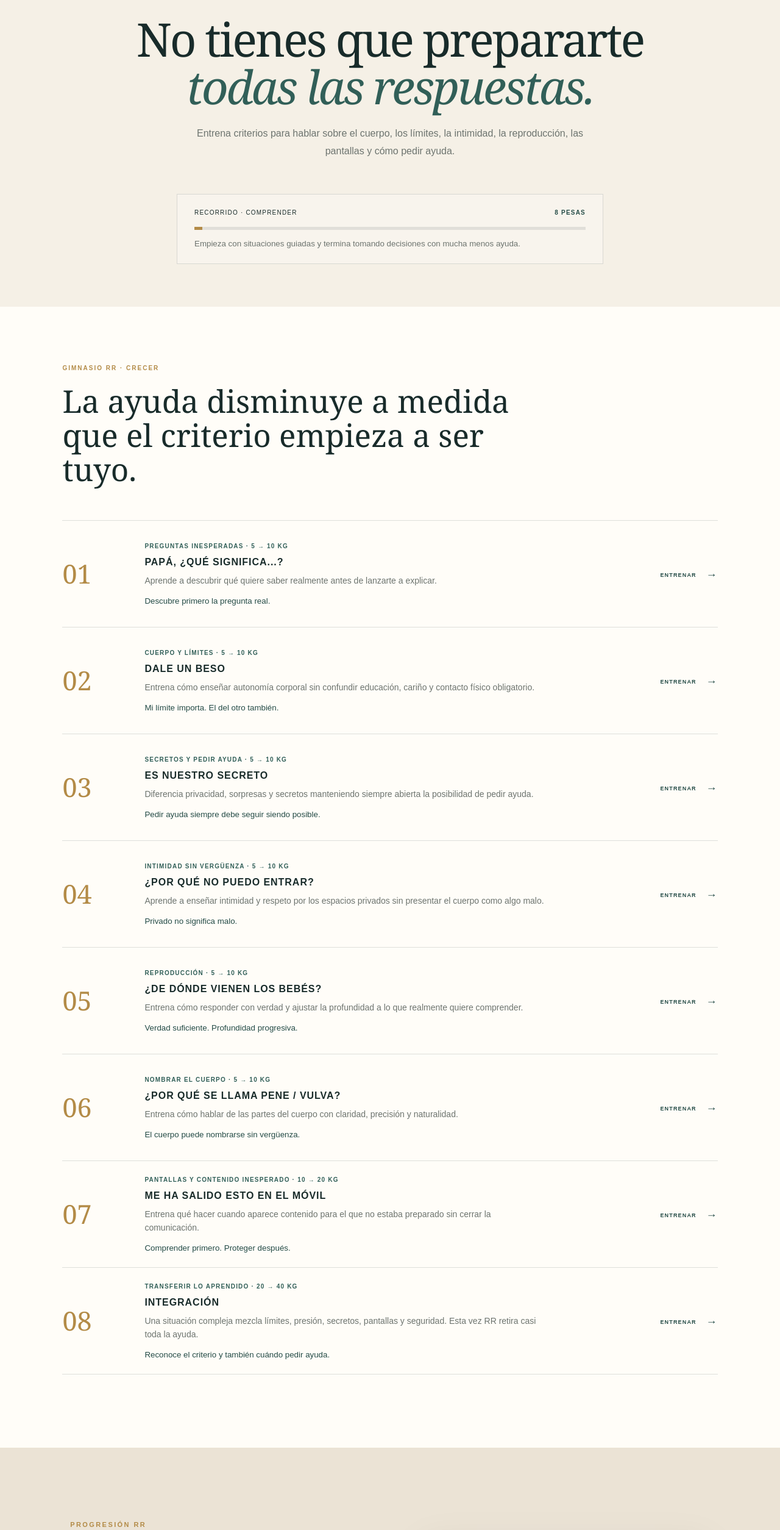
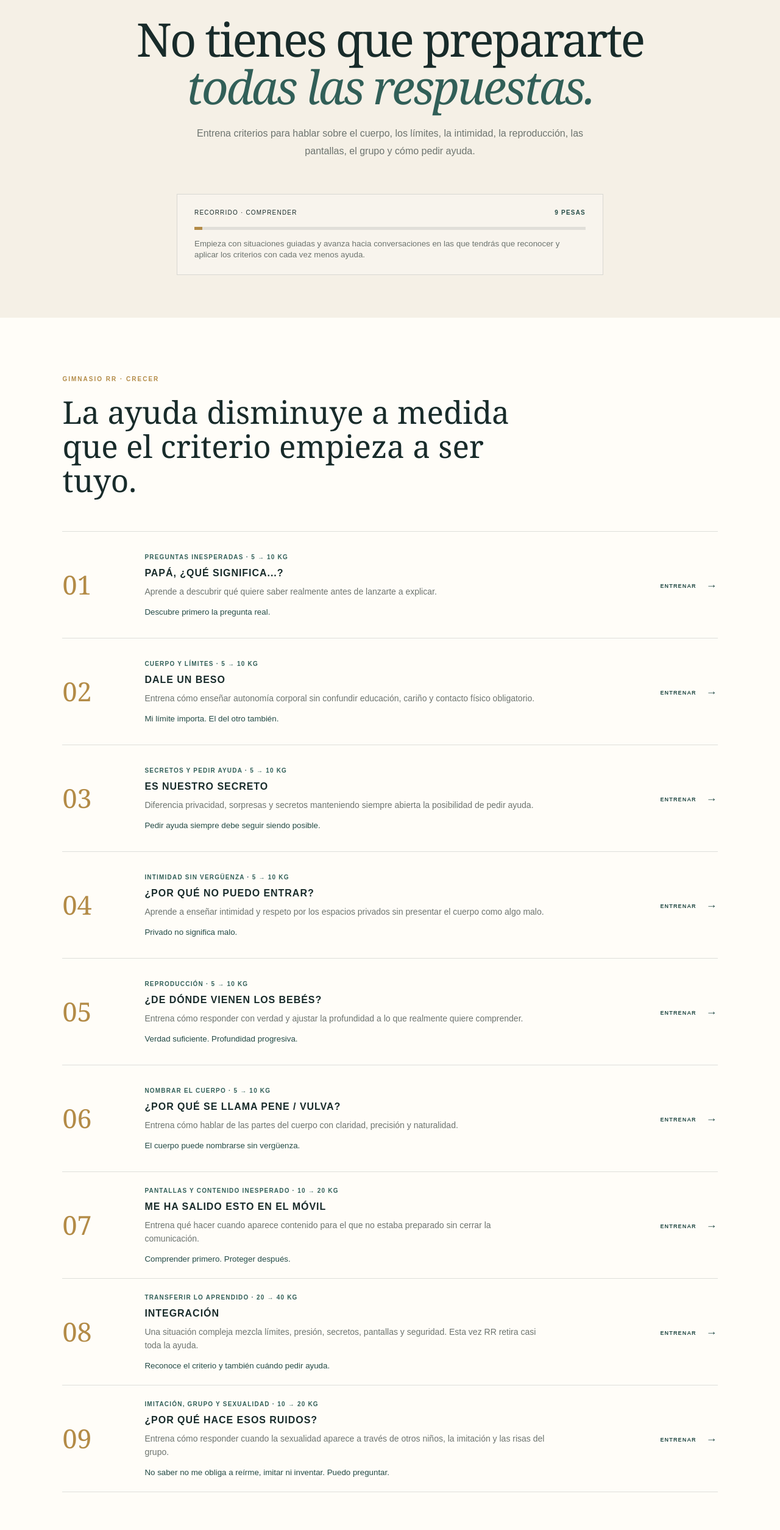
Before and after one commit to elpozo84/rr-crecer, a Next.js app: page /prepararme/7-9 in a window 1280 px wide. Shown: the part 236-2745 px from the top of the page at 61% size. Built offline with nearby package versions, Linux system fonts and the light colour scheme.

Commit message:
Update page.js

```diff
--- a/app/prepararme/7-9/page.js
+++ b/app/prepararme/7-9/page.js
@@ -81,6 +81,17 @@ const pesas = [
     aprendizaje: "Reconoce el criterio y también cuándo pedir ayuda.",
     href: "/prepararme/7-9/pesa-08",
   },
+  {
+    id: "09",
+    kg: "10 → 20 KG",
+    titulo: "¿POR QUÉ HACE ESOS RUIDOS?",
+    capacidad: "Imitación, grupo y sexualidad",
+    descripcion:
+      "Entrena cómo responder cuando la sexualidad aparece a través de otros niños, la imitación y las risas del grupo.",
+    aprendizaje:
+      "No saber no me obliga a reírme, imitar ni inventar. Puedo preguntar.",
+    href: "/prepararme/7-9/pesa-09",
+  },
 ];
 
 export default function Comprender79() {
@@ -89,7 +100,6 @@ export default function Comprender79() {
       <header className="header">
         <Link className="brand" href="/">
           <span className="mark">RR</span>
-
           <span>
             <strong>CRECER</strong>
             <small>MÉTODO RUIZ RIVAS</small>
@@ -103,7 +113,6 @@ export default function Comprender79() {
 
       <section className="gymHero">
         <div className="gymAge">7–9 AÑOS</div>
-
         <div className="sectionTag">COMPRENDER</div>
 
         <h1>
@@ -113,13 +122,14 @@ export default function Comprender79() {
 
         <p>
           Entrena criterios para hablar sobre el cuerpo, los límites, la
-          intimidad, la reproducción, las pantallas y cómo pedir ayuda.
+          intimidad, la reproducción, las pantallas, el grupo y cómo pedir
+          ayuda.
         </p>
 
         <div className="progressBox">
           <div>
             <span>RECORRIDO · COMPRENDER</span>
-            <strong>8 PESAS</strong>
+            <strong>9 PESAS</strong>
           </div>
 
           <div className="progressTrack">
@@ -127,8 +137,9 @@ export default function Comprender79() {
           </div>
 
           <small>
-            Empieza con situaciones guiadas y termina tomando decisiones con
-            mucha menos ayuda.
+            Empieza con situaciones guiadas y avanza hacia conversaciones en
+            las que tendrás que reconocer y aplicar los criterios con cada vez
+            menos ayuda.
           </small>
         </div>
       </section>
@@ -144,14 +155,8 @@ export default function Comprender79() {
 
         <div className="weights">
           {pesas.map((pesa) => (
-            <Link
-              className="weightCard"
-              href={pesa.href}
-              key={pesa.id}
-            >
-              <div className="weightNumber">
-                {pesa.id}
-              </div>
+            <Link className="weightCard" href={pesa.href} key={pesa.id}>
+              <div className="weightNumber">{pesa.id}</div>
 
               <div className="weightBody">
                 <span>
@@ -187,10 +192,7 @@ export default function Comprender79() {
           <div className="sectionTag">PROGRESIÓN RR</div>
 
           <h2>No repetimos la misma dificultad.</h2>
-
-          <h2 className="accent">
-            Retiramos ayuda.
-          </h2>
+          <h2 className="accent">Retiramos ayuda.</h2>
 
           <p>
             Al principio RR señala qué mirar. Después tendrás que reconocer el
@@ -204,13 +206,10 @@ export default function Comprender79() {
           <div className="steps">
             <b>5 KG · DESCUBRIR</b>
             <i>↓</i>
-
             <b>10 KG · RECONOCER</b>
             <i>↓</i>
-
             <b>20 KG · COMBINAR</b>
             <i>↓</i>
-
             <b>40 KG · DECIDIR</b>
           </div>
 
@@ -230,9 +229,7 @@ export default function Comprender79() {
           <h2>Puedo poner límites.</h2>
         </div>
 
-        <div className="circle">
-          RR
-        </div>
+        <div className="circle">RR</div>
 
         <div>
           <span>TU CUERPO</span>
@@ -244,7 +241,7 @@ export default function Comprender79() {
         <span>PRINCIPIO RR · CRECER</span>
 
         <blockquote>
-          No queremos preparar a una familia para ocho conversaciones.
+          No queremos preparar a una familia para nueve conversaciones.
           <strong>
             {" "}
             Queremos que pueda responder mejor a conversaciones que todavía no
@@ -273,11 +270,8 @@ export default function Comprender79() {
       <section className="closing">
         <span>7–9 · COMPRENDER</span>
 
-        <h2>Ocho Pesas.</h2>
-
-        <h2 className="accent">
-          Criterios que crecen contigo.
-        </h2>
+        <h2>Nueve Pesas.</h2>
+        <h2 className="accent">Criterios que crecen contigo.</h2>
 
         <Link href="/prepararme/7-9/pesa-01" className="primary">
           EMPEZAR PESA 01 <span>→</span>
@@ -290,9 +284,7 @@ export default function Comprender79() {
           <span>Un proyecto del Método Ruiz Rivas</span>
         </div>
 
-        <span>
-          7–9 · COMPRENDER · 8 PESAS · 5–40 KG
-        </span>
+        <span>7–9 · COMPRENDER · 9 PESAS · 5–40 KG</span>
       </footer>
     </main>
   );
```
